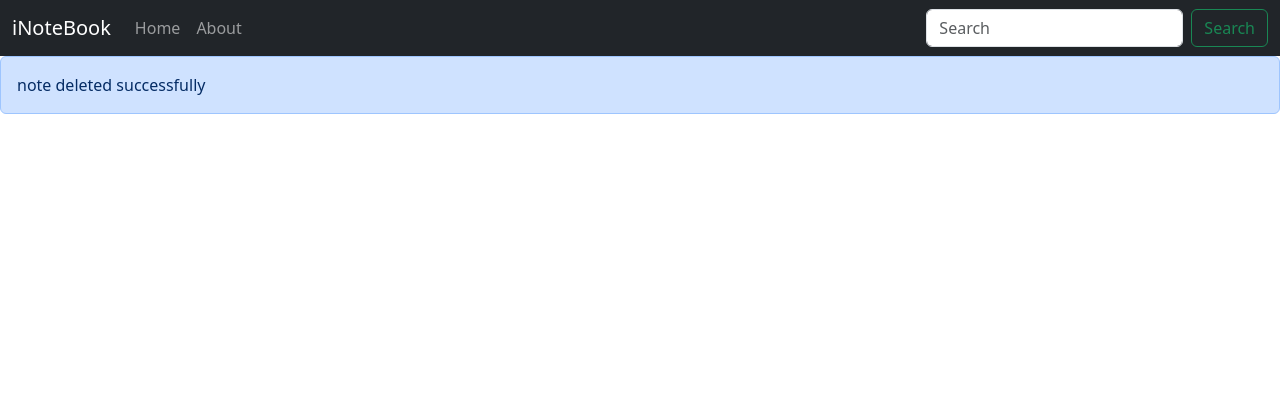
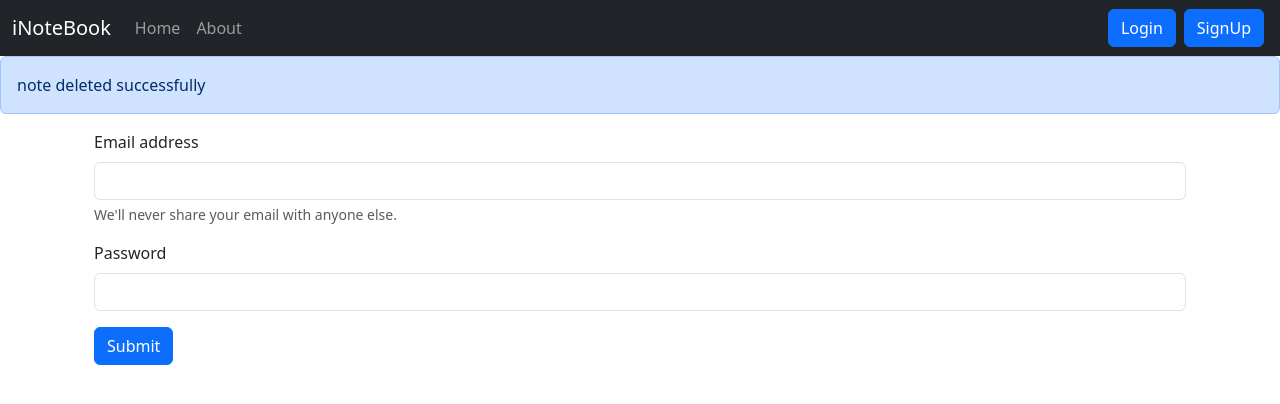
Before and after one commit to Ayu727575/Inotebook, a React (Create React App) app: page /login in a window 1280 px wide. Shown: the top 404 px of the page. Built offline with nearby package versions, Linux system fonts and the light colour scheme; the HTML template or start-up script is replaced by a standard one.

Commit message:
Lecture 69 - Adding Login Component to iNotebook

```diff
--- a/src/App.js
+++ b/src/App.js
@@ -5,6 +5,8 @@ import Home from "./components/Home";
 import About from "./components/About";
 import NoteState from "./context/notes/NoteState";
 import Alert from "./components/Alert";
+import Login from "./components/Login";
+import SignUp from "./components/SignUp";
 
 function App() {
   return (
@@ -17,6 +19,8 @@ function App() {
             <Routes>
               <Route exact path="/" element={<Home />}></Route>
               <Route exact path="/about" element={<About />}></Route>
+              <Route exact path="/login" element={<Login />}></Route>
+              <Route exact path="/signup" element={<SignUp />}></Route>
             </Routes>
           </div>
         </BrowserRouter>
--- /dev/null
+++ b/src/components/Login.js
@@ -0,0 +1,75 @@
+import React, { useState } from "react";
+import { useNavigate } from "react-router-dom";
+
+const Login = () => {
+  const [credentials, setCredentials] = useState({ email: "", password: "" });
+  let navigate = useNavigate();
+  const handleSubmit = async (e) => {
+    e.preventDefault();
+    const response = await fetch("http://localhost:5000/api/auth/login", {
+      method: "POST",
+      headers: {
+        "Content-Type": "application/json",
+      },
+      body: JSON.stringify({
+        email: credentials.email,
+        password: credentials.password,
+      }),
+    });
+
+    const json = await response.json();
+    console.log(json);
+    if (json.success) {
+      //Save the authtoken and redirect
+      localStorage.setItem("token", json.authtoken);
+      navigate("/");
+    } else {
+      alert("invalid credentials");
+    }
+  };
+  const onChange = (e) => {
+    setCredentials({ ...credentials, [e.target.name]: e.target.value });
+  };
+  return (
+    <div className="container">
+      <form onSubmit={handleSubmit}>
+        <div className="mb-3">
+          <label htmlFor="exampleInputEmail1" className="form-label">
+            Email address
+          </label>
+          <input
+            type="email"
+            className="form-control"
+            id="exampleInputEmail1"
+            name="email"
+            value={credentials.email}
+            onChange={onChange}
+            aria-describedby="emailHelp"
+          />
+          <div id="emailHelp" className="form-text">
+            We'll never share your email with anyone else.
+          </div>
+        </div>
+        <div className="mb-3">
+          <label htmlFor="exampleInputPassword1" className="form-label">
+            Password
+          </label>
+          <input
+            type="password"
+            className="form-control"
+            id="password"
+            name="password"
+            value={credentials.password}
+            onChange={onChange}
+          />
+        </div>
+
+        <button type="submit" className="btn btn-primary">
+          Submit
+        </button>
+      </form>
+    </div>
+  );
+};
+
+export default Login;
--- a/src/components/Navbar.js
+++ b/src/components/Navbar.js
@@ -1,5 +1,5 @@
 import React from "react";
-import { Link, NavLink, useLocation } from "react-router-dom";
+import { Link, useLocation } from "react-router-dom";
 
 const Navbar = () => {
   let location = useLocation();
@@ -53,15 +53,12 @@ const Navbar = () => {
             </li>
           </ul>
           <form className="d-flex" role="search">
-            <input
-              className="form-control me-2"
-              type="search"
-              placeholder="Search"
-              aria-label="Search"
-            />
-            <button className="btn btn-outline-success" type="submit">
-              Search
-            </button>
+            <Link className="btn btn-primary mx-1" to="/login" role="button">
+              Login
+            </Link>
+            <Link className="btn btn-primary mx-1" to="/signup" role="button">
+              SignUp
+            </Link>
           </form>
         </div>
       </div>
--- /dev/null
+++ b/src/components/SignUp.js
@@ -0,0 +1,7 @@
+import React from "react";
+
+const SignUp = () => {
+  return <div>I am signup</div>;
+};
+
+export default SignUp;
--- a/src/context/notes/NoteState.js
+++ b/src/context/notes/NoteState.js
@@ -25,7 +25,7 @@ const NoteState = (props) => {
   const addNote = async (title, description, tag) => {
     //TODO api call
     const response = await fetch(`${HOST}/api/notes/addnote`, {
-      method: "POST",
+      method: "GET",
       headers: {
         "Content-Type": "application/json",
         "auth-token":
```
